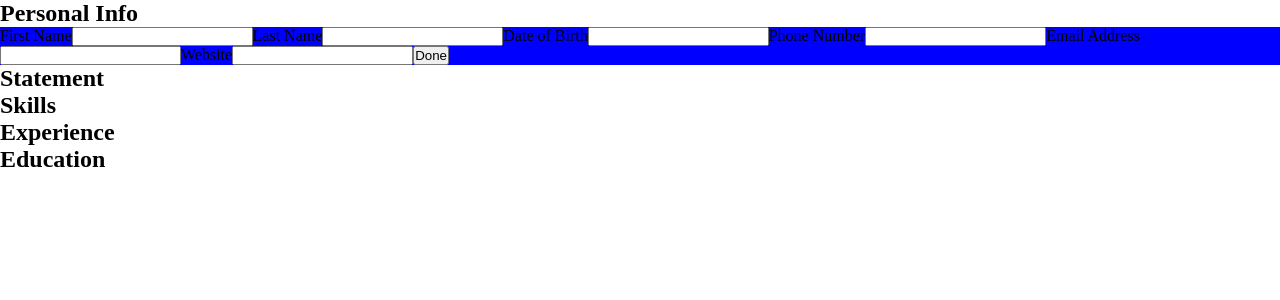
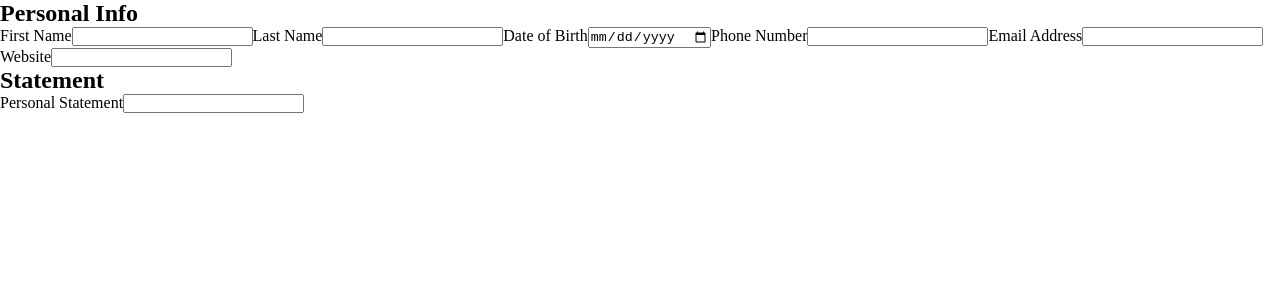
Before and after one commit to Fenroe/CV-Helper, a React (Create React App) app: page / in a window 1280 px wide. Shown: the top 300 px of the page. Built offline with nearby package versions, Linux system fonts and the light colour scheme.

Commit message:
refactor

```diff
--- a/src/components/Input.js
+++ b/src/components/Input.js
@@ -88,55 +88,25 @@ class Input extends Component {
   render() {
     return(
       <div>
-        <h2
-        onClick = {() => this.toggleSection(0)}
-        >Personal Info</h2>
         <PersonalInfo
-        className = {this.sections[0].className}
-        key = {0}
         personalInfo ={this.props.personalInfo}
         updatePersonalInfo = {this.props.updatePersonalInfo}
-        finished = {this.finishedSection}
         ></PersonalInfo>
-        <h2
-        onClick = {() => this.toggleSection(1)}
-        >Statement</h2>
         <Statement
-        className = {this.sections[1].className}
-        key = {1}
         statement = {this.props.statement}
         updateStatement = {this.props.updateStatement}
-        finished = {this.finishedSection}
         ></Statement>
-        <h2
-        onClick = {() => this.toggleSection(2)}
-        >Skills</h2>
         <Skills
-        className = {this.sections[2].className}
-        key = {2}
         skills = {this.props.skills}
         updateSkills = {this.props.updateSkills}
-        finished = {this.finishedSection}
         ></Skills>
-        <h2
-        onClick = {() => this.toggleSection(3)}
-        >Experience</h2>
         <Experience
-        className = {this.sections[3].className}
-        key = {3}
         experience = {this.props.experience}
         updateExperience = {this.props.updateExperience}
-        finished = {this.finishedSection}
         ></Experience>
-        <h2
-        onClick = {() => this.toggleSection(4)}
-        >Education</h2>
         <Education
-        className = {this.sections[4].className}
-        key = {4}
         education = {this.props.education}
         updateEducation = {this.props.updateEducation}
-        finished = {this.finishedSection}
         ></Education>
       </div>
     )
--- a/src/components/PersonalInfo.js
+++ b/src/components/PersonalInfo.js
@@ -9,10 +9,6 @@ class PersonalInfo extends Component {
 
   personalInfo = this.props.personalInfo;
 
-  trackProps() {
-    console.log(this.props.className)
-  }
-
   update(evt, prop) {
     prop = evt.target.value;
     this.props.updatePersonalInfo(this.personalInfo);
@@ -22,10 +18,10 @@ class PersonalInfo extends Component {
 
   render() {
     return(
+      <div>
+        <h2>Personal Info</h2>
         <form
-      onSubmit = {e => e.preventDefault()}
-      className = {this.props.className}
-      >
+        onSubmit = {e => e.preventDefault()}>
           <label>First Name</label>
           <input
           defaultValue = {this.personalInfo.firstName}
@@ -36,23 +32,26 @@ class PersonalInfo extends Component {
           onChange = {evt => this.update(evt, this.personalInfo.lastName)}/>
           <label>Date of Birth</label>
           <input
+          type = 'date'
           defaultValue = {this.personalInfo.dob}
           onChange = {evt => this.update(evt, this.personalInfo.dob)}/>
           <label>Phone Number</label>
           <input
+          type = 'tel'
           defaultValue = {this.personalInfo.phoneNumber}
           onChange = {evt => this.update(evt, this.personalInfo.phoneNumber)}/>
           <label>Email Address</label>
           <input
+          type = 'email'
           defaultValue = {this.personalInfo.email}
           onChange = {evt => this.update(evt, this.personalInfo.email)}/>
           <label>Website</label>
           <input
+          type = 'url'
           defaultValue = {this.personalInfo.website}
           onChange = {evt => this.update(evt, this.personalInfo.website)}/>
-        <button
-        onSubmit = {() => this.props.finished(this.props.key)}>Done</button>
         </form>
+      </div>
     )
   }
 }
--- a/src/components/Statement.js
+++ b/src/components/Statement.js
@@ -1,9 +1,20 @@
 import React, { Component } from "react";
 
 class Statement extends Component {
+  constructor(props) {
+    super(props);
+  }
+
   render() {
     return(
-      <div></div>
+      <div>
+        <h2>Statement</h2>
+        <form>
+          <label>Personal Statement</label>
+          <input
+          type = 'text' />
+        </form>
+      </div>
     )
   }
 }
```
Lines whose indentation alone changed are shown as unchanged.
